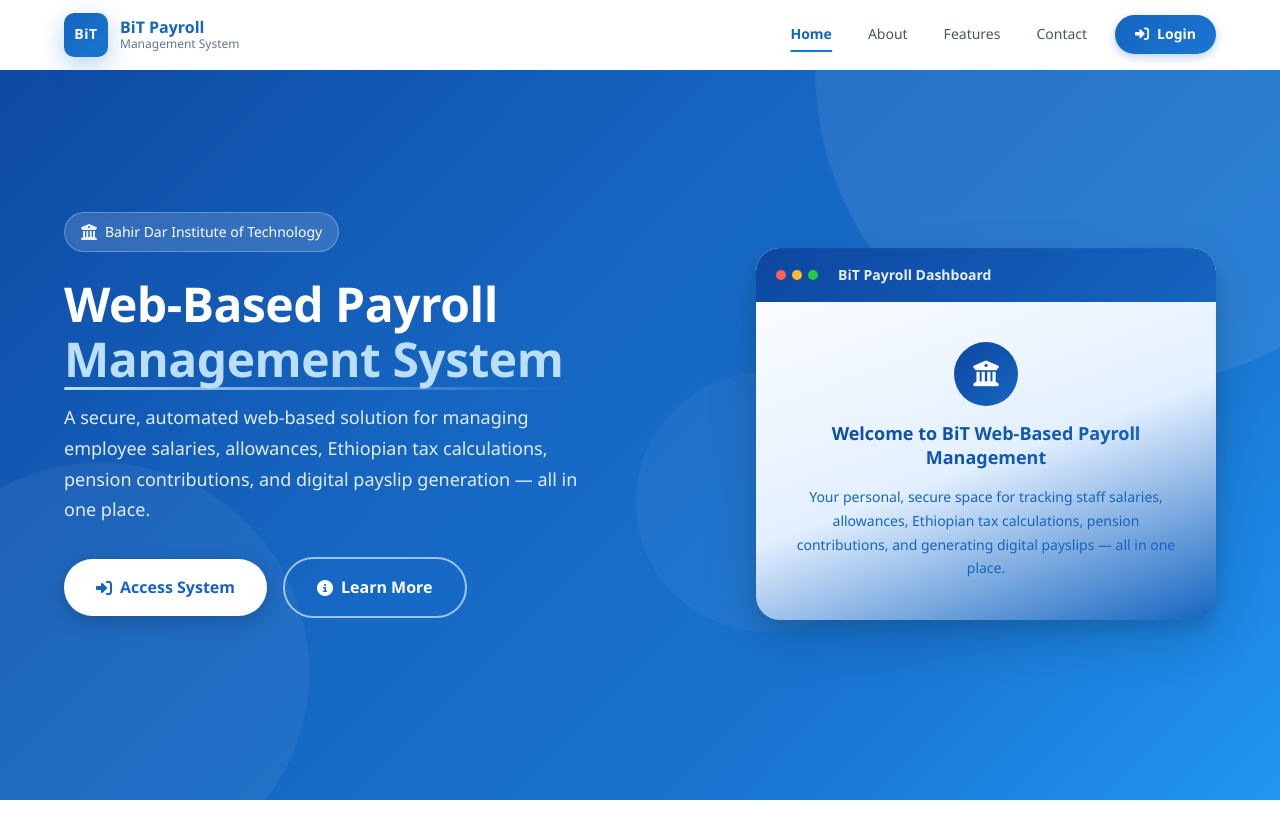
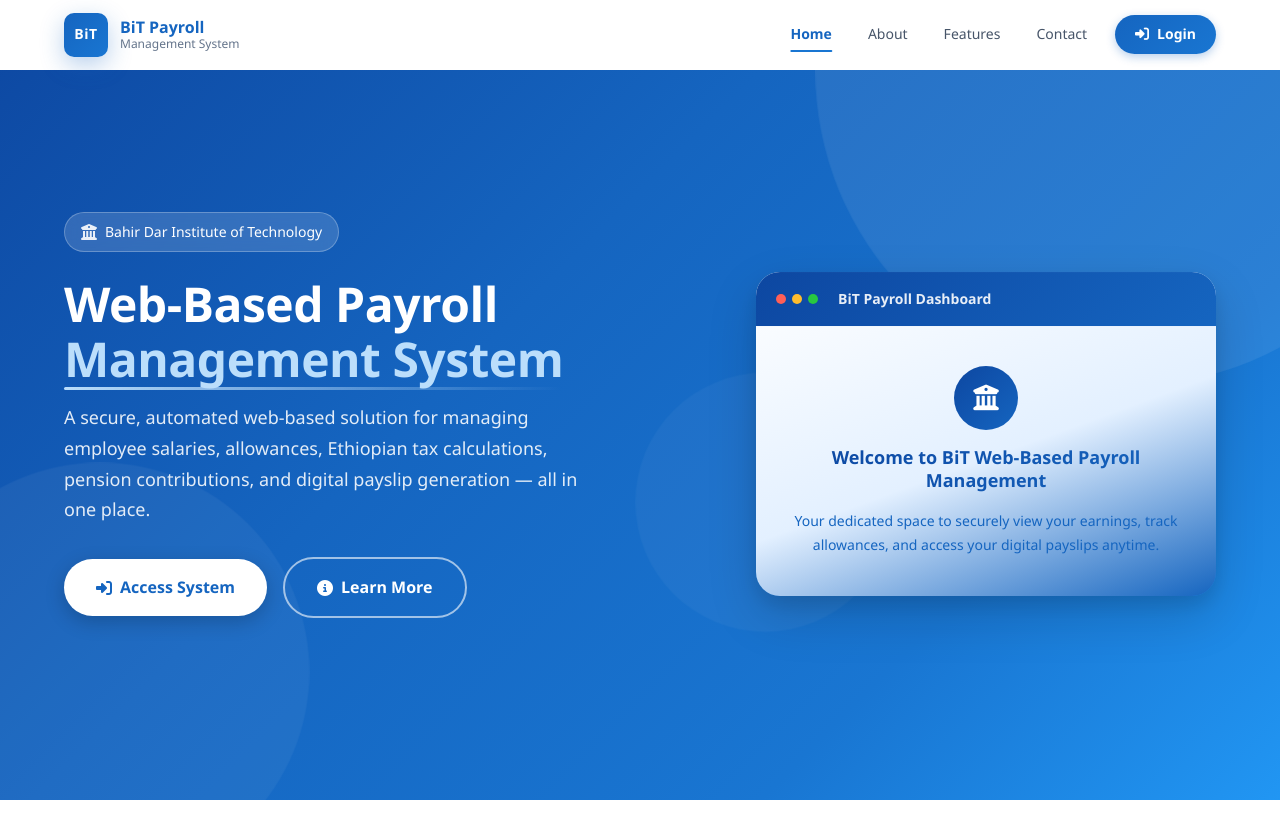
Before and after one commit to efreamenawgaw-source/Web-Based-Payroll-Management-System, a PHP site: page /payroll/home.php in a window 1280 px wide. Shown: the top 839 px of the page. Run offline with PHP 8.4, Linux system fonts and the light colour scheme; data that the repository does not hold is empty.

Commit message:
update home page

```diff
--- a/payroll/home.php
+++ b/payroll/home.php
@@ -101,9 +101,7 @@ try {
                         </div>
                         <h2 class="mockup-welcome-title">Welcome to BiT Web-Based Payroll Management</h2>
                         <p class="mockup-welcome-desc">
-                            Your personal, secure space for tracking staff salaries, allowances,
-        Ethiopian tax calculations, pension contributions, and generating digital payslips
-        &mdash; all in one place.
+                            Your dedicated space to securely view your earnings, track allowances, and access your digital payslips anytime.
                         </p>
 
                     </div>
```
